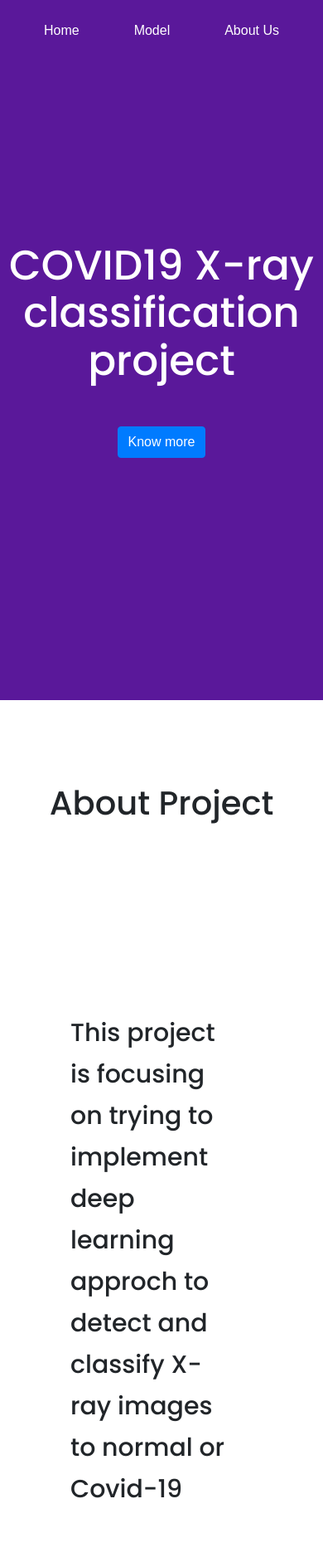
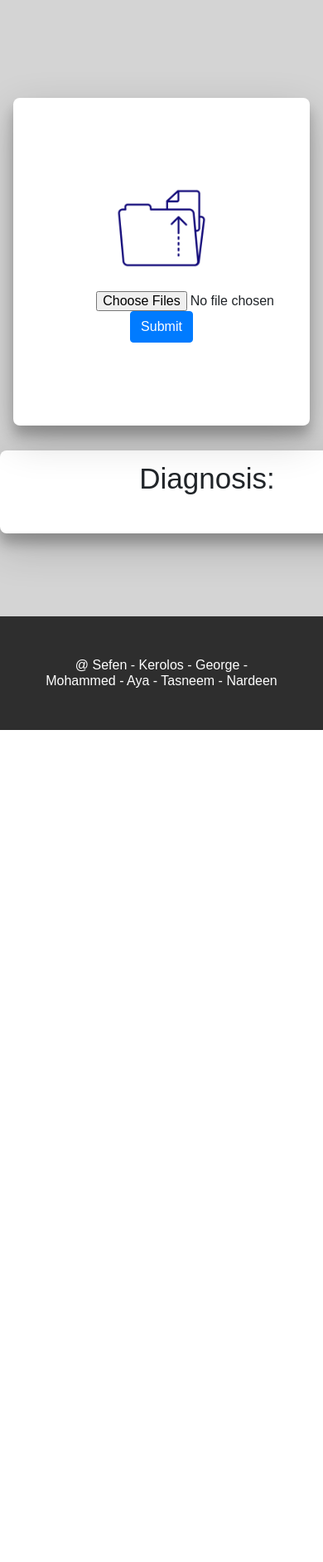
Before and after one commit to Dodger23/covid19-clinic, a Flask app: page / in a window 390 px wide; the page is wider, and only the part inside the window is pictured. Shown: the top 1883 px of that part at 83% size. After the commit the page ends 880 px from the top of that part, so only its background shows below. Run offline with Flask 2, Linux system fonts and the light colour scheme; some libraries are stand-ins or nearby versions.

Commit message:
removed everything but model.html

```diff
--- a/main.py
+++ b/main.py
@@ -1,24 +1,25 @@
 from flask import Flask, request, redirect, render_template
-
+import requests
 
 app = Flask(__name__)
 
 
 @app.route("/")
-def index():
-    return render_template('home.html')
-
-@app.route("/model")
 def mod():
         return render_template('model.html')
 
-@app.route("/about_us")
-def about():
-        return render_template('about_us.html')
 
+url = 'http://3f6dc8ccaebe.ngrok.io/predict'
+@app.route('/predict', methods=['GET', 'POST'])
+@app.route("/model")
+def predict():
+#     files = request.files.getlist('uploadFile')
+    if request.method == 'POST':
+        file = request.files['uploadFile']
+        if file:
+                r = requests.post(url, files={'file':file})
 
-#@app.route("/predict")
-#def predict():
+    return render_template('model.html', message=r.json()['predicted_class'])
 
 
 app.config["TEMPLATES_AUTO_RELOAD"] = True
--- a/templates/home.html
+++ /dev/null
@@ -1,310 +0,0 @@
-<!DOCTYPE html>
-<html lang="en">
-
-<head>
-
-    <link rel="stylesheet" href="https://stackpath.bootstrapcdn.com/bootstrap/4.5.2/css/bootstrap.min.css"
-        integrity="sha384-JcKb8q3iqJ61gNV9KGb8thSsNjpSL0n8PARn9HuZOnIxN0hoP+VmmDGMN5t9UJ0Z" crossorigin="anonymous">
-    <link href="https://fonts.googleapis.com/css2?family=Poppins:wght@500&display=swap" rel="stylesheet">
-    <style>
-        html,
-        body {
-            height: 100%;
-            width: 100%;
-        }
-
-        body {
-
-            padding: 0px;
-            margin: 0px;
-            background-color: #D4D4D4;
-            align-items: center;
-            box-sizing: border-box;
-            font: inherit;
-            font-size: 100%;
-            vertical-align: baseline;
-        }
-
-        .nav1 {
-            display: flex;
-            justify-content: space-around;
-            width: 100%;
-            padding: 20px;
-            position: fixed;
-            z-index: 1000;
-        }
-
-        .nav1 a {
-            color: #fff;
-        }
-
-        .nav1 a:hover{
-            color: rgb(230, 207, 0);
-        }
-
-        .hidden {
-            visibility: hidden;
-        }
-
-        .show {
-            visibility: visible;
-        }
-
-        .nav {
-            background-color: #fff;
-            width: 100%;
-            padding: 20px;
-            position: fixed;
-            z-index: 1000;
-            box-shadow: 0 0px 30px 0 rgba(0, 0, 0, .20), 0 0px 10px 0 rgba(0, 0, 0, .20);
-        }
-
-        .sticky {
-            position: fixed;
-            top: 0;
-        }
-
-        .header {
-            color: #fff;
-            background: url('static/background.png');
-            background-size: cover;
-            display: flex;
-            flex-flow: column;
-            justify-content: center;
-            text-align: center;
-            width: 100%;
-            height: 100%;
-            box-shadow: 0 17px 50px 0 rgba(0, 0, 0, .19), 0 12px 15px 0 rgba(0, 0, 0, .24);
-            z-index: 2;
-        }
-
-
-        .header_text {
-            font-family: 'Poppins', sans-serif;
-            font-size: 50px;
-            margin-bottom: 50px;
-        }
-
-        .about_project {
-            font-family: 'Poppins', sans-serif;
-            background-color: #fff;
-            width: 100%;
-            padding-bottom: 100px;
-
-        }
-
-        .about_model {
-            font-family: 'Poppins', sans-serif;
-            background-color: #f2f2f2;
-            width: 100%;
-        }
-
-        .about_project h1,
-        .about_model h1 {
-            text-align: center;
-            padding-top: 100px;
-        }
-
-        .about_project_cont,
-        .about_model_cont {
-            display: flex;
-            justify-content: space-around;
-            padding: 100px 100px 100px 100px;
-            max-width: 100%;
-        }
-        .about_model_cont{
-            padding-top: 0px;
-        }
-
-        .about_project_left,
-        .about_model_left {
-            display: flex;
-            flex-direction: column;
-            justify-content: center;
-            padding: 120px 0px 0px 0px;
-            font-size: 30px;
-        }
-
-        .about_project_left button,
-        .about_model_left button {
-            margin-top: 10px;
-        }
-
-        .about_project_right,
-        .about_model_right {
-            padding-top: 50px;
-        }
-
-        .about_project_right iframe,
-        .about_model_right img {
-            width: 90%;
-        }
-
-        .about_us{
-            width: 100% ;
-            overflow: hidden;
-        }
-        .main-section {
-            text-align: center;
-            margin: 0px auto;
-            padding: 100px;
-            margin-top: 100px;
-            background-color: #fff;
-            border-radius: 8px;
-            box-shadow: 0 17px 50px 0 rgba(0, 0, 0, .19), 0 12px 15px 0 rgba(0, 0, 0, .24);
-        }
-
-
-        .footer {
-            width: 100%;
-            background-color: #2e2e2e;
-            text-align: center;
-            padding: 50px;
-            color: #fff;
-        }
-
-        .footer p {
-            margin: 0px;
-        }
-    </style>
-
-</head>
-
-<body>
-    <!-- --------------------------------------------------------------------------- header start ----------------------------------------------------------->
-    <nav class="nav1" id="#nav1">
-        <a class="nav-item nav-link active" href="/">Home</a>
-        <a class="nav-item nav-link" href="/model">Model</a>
-        <a class="nav-item nav-link" href="/about_us">About Us</a>
-    </nav>
-
-    <nav class="nav nav-pills nav-justified hidden" id="#nav2" >
-        <a class="nav-item nav-link active" href="/">Home</a>
-        <a class="nav-item nav-link" href="/model">Model</a>
-        <a class="nav-item nav-link" href="/about_us">About Us</a>
-    </nav>
-
-    <div class="header">
-        <div class="header_text">
-            COVID19 X-ray classification <br> project
-        </div>
-        <a href="#about_project"><button class="btn btn-primary">Know more</button></a>
-
-    </div>
-
-    <!-- --------------------------------------------------------------------------- header end -------------------------------------------------------------->
-
-    <!-- --------------------------------------------------------------------------- about project start ----------------------------------------------------------->
-    <div class="about_project" id="about_project">
-        <h1>About Project</h1>
-        <div class="about_project_cont row">
-            <div class="about_project_left col-lg-6 col-sm-12">
-                <div>
-                    <p style="line-height: 50px;">
-                        This project is focusing on trying to implement deep learning approch to detect and classify X-ray
-                         images to normal or Covid-19
-                    </p>
-                </div>
-            </div>
-
-            <div class="about_project_right col-lg-6 col-sm-12">
-                <iframe width="560" height="515" src="https://www.youtube.com/embed/C0DPdy98e4c" frameborder="0" allow="accelerometer;
-                 autoplay; encrypted-media; gyroscope; picture-in-picture" allowfullscreen>
-                </iframe>
-            </div>
-        </div>
-    </div>
-    <!-- --------------------------------------------------------------------------- about project end --------------------------------------------------------->
-
-    <!-- --------------------------------------------------------------------------- about model start ----------------------------------------------------------->
-    <div class="about_model">
-        <h1>About model</h1>
-        <div class="about_model_cont row">
-
-            <div class="about_model_right col-lg-6 col-sm-12">
-                <img src="static/about_model.svg">
-            </div>
-            <div class="about_model_left col-lg-6 col-sm-12">
-                <div>
-                    <p style="line-height: 50px;">
-                        <b>Training : </b> Trained on 375 images (with data augmentation) and 15% validation split with around 33.3% of total data on each class </br>
-                        <b>Testing : </b> Tested on 90 image  </br>
-                        <b>Validation loss : </b> 0.00977 </br>
-                        <b>Validation accuracy : </b> 99%</br>
-                        <b>Test Accuracy : </b> 98.88% </br>
-
-                    </p>
-                    <a href="https://www.kaggle.com/mohamed38/scene-classification/">
-                        <button class="btn btn-primary col-lg-4 col-sm-12 col-md-4">Raw model</button>
-                    </a>
-                    <a href="/model">
-                    <button class="btn btn-primary col-lg-4 col-sm-12 col-md-4">Try model</button>
-                    </a>
-                </div>
-            </div>
-        </div>
-    </div>
-    <!-- --------------------------------------------------------------------------- about model end --------------------------------------------------------->
-
-    <!-- --------------------------------------------------------------------------- about us start --------------------------------------------------------->
-
-    <div class="about_project about_us">
-        <h1>About Us</h1>
-        <div class="about_project_cont row">
-            <div class="about_project_left col-lg-6 col-sm-12">
-                <div>
-                    <p style="line-height: 50px;">
-                        This project was done by Sefen Wiliam, Mohamed Adel, Aya Hefzy, Tasneem Badry, Nardeen Simon, George Heshmat and
-                        Kerolos Wasfy team under the instructions and supervision of Dr. Yasser Dahab
-                    </p>
-                    <a href="/about_us"><button class="btn btn-primary">Know more</button></a>
-                </div>
-            </div>
-
-            <div class="about_project_right col-lg-6 col-sm-12">
-                <img src="../static/about_us.svg">
-            </div>
-        </div>
-    </div>
-
-    <!-- --------------------------------------------------------------------------- about us start --------------------------------------------------------->
-
-
-
-    <footer class="footer">
-        <p>@ Sefen - Kerolos - George - Mohammed - Aya - Tasneem - Nardeen  </p>
-    </footer>
-
-    <script>
-
-        window.onscroll = function () {
-            navbar1 = document.getElementById("#nav1");
-            navbar2 = document.getElementById("#nav2");
-            if (window.pageYOffset > 20) {
-                navbar1.classList.add("hidden");
-                navbar2.classList.remove("hidden");
-            }
-            else if (window.pageYOffset == '0') {
-                navbar2.classList.add("hidden");
-                navbar1.classList.remove("hidden");
-            }
-        };
-
-
-
-    </script>
-
-
-    <script src="https://code.jquery.com/jquery-3.5.1.slim.min.js"
-        integrity="sha384-DfXdz2htPH0lsSSs5nCTpuj/zy4C+OGpamoFVy38MVBnE+IbbVYUew+OrCXaRkfj"
-        crossorigin="anonymous"></script>
-    <script src="https://cdn.jsdelivr.net/npm/popper.js@1.16.1/dist/umd/popper.min.js"
-        integrity="sha384-9/reFTGAW83EW2RDu2S0VKaIzap3H66lZH81PoYlFhbGU+6BZp6G7niu735Sk7lN"
-        crossorigin="anonymous"></script>
-    <script src="https://stackpath.bootstrapcdn.com/bootstrap/4.5.2/js/bootstrap.min.js"
-        integrity="sha384-B4gt1jrGC7Jh4AgTPSdUtOBvfO8shuf57BaghqFfPlYxofvL8/KUEfYiJOMMV+rV"
-        crossorigin="anonymous"></script>
-
-</body>
-
-</html>
--- a/templates/model.html
+++ b/templates/model.html
@@ -72,11 +72,6 @@
 
 <body>
 
-    <nav class="nav nav-pills nav-justified">
-        <a class="nav-item nav-link" href="/">Home</a>
-        <a class="nav-item nav-link active" href="/model">Model</a>
-        <a class="nav-item nav-link" href="/about_us">About Us</a>
-    </nav>
 
 
     <div class="container">
@@ -95,26 +90,22 @@
 
 
     </div>
-    <div class="cont col-lg-10 col-sm-12 col-11 main-section" id="cont">
+    <div class="cont  main-section" style="height: 100px;width: 500px;display: flex;justify-content: center;" id="cont">
+        <div style="display: flex;justify-content: center;flex-direction: column;">
+            <p style="font-size: 35px;">Diagnosis: </p>
+
+            <p>{{message}}</p>
+        </div>
 
     </div>
 
     <footer class="footer">
-        <p>@ Sefen - Kerolos - George - Mohammed - Aya - Tasneem - Nardeen  </p>
+        <p>@ Sefen - Kerolos - George - Mohammed - Aya - Tasneem - Nardeen </p>
     </footer>
 
     <script>
         function fill(key, value) {
 
-            /*
-            <div class="card">
-                <img class="card-img-top" src="static/upload/images/test.png" alt="Card image cap">
-                <div class="card-body">
-                    <p class="card-text">Some quick example text to build on the card title and make up the bulk of the
-                            card's content.</p>
-                </div>
-            </div>
-            */
 
             prediction = value
 
```
Also changed, not shown: templates/about_us.html (deleted, +0 -227 lines).
